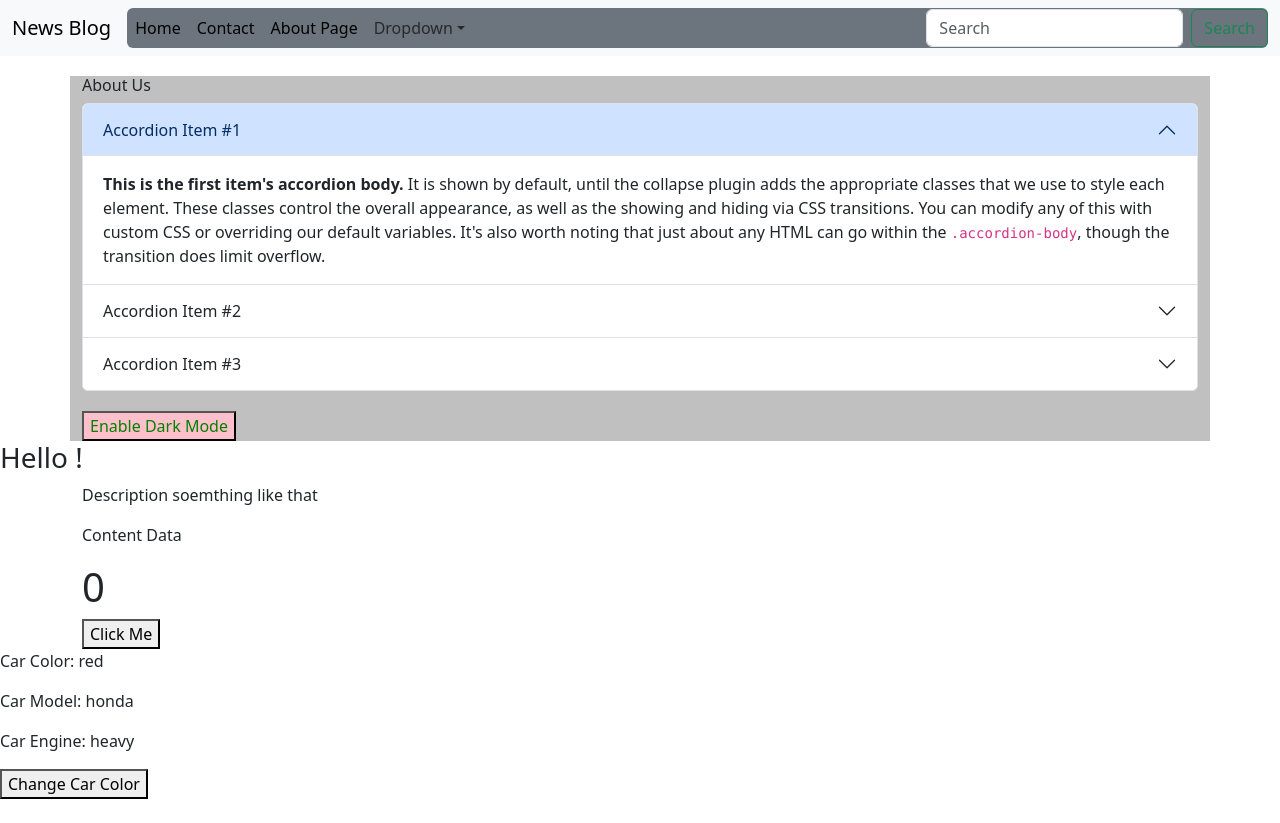
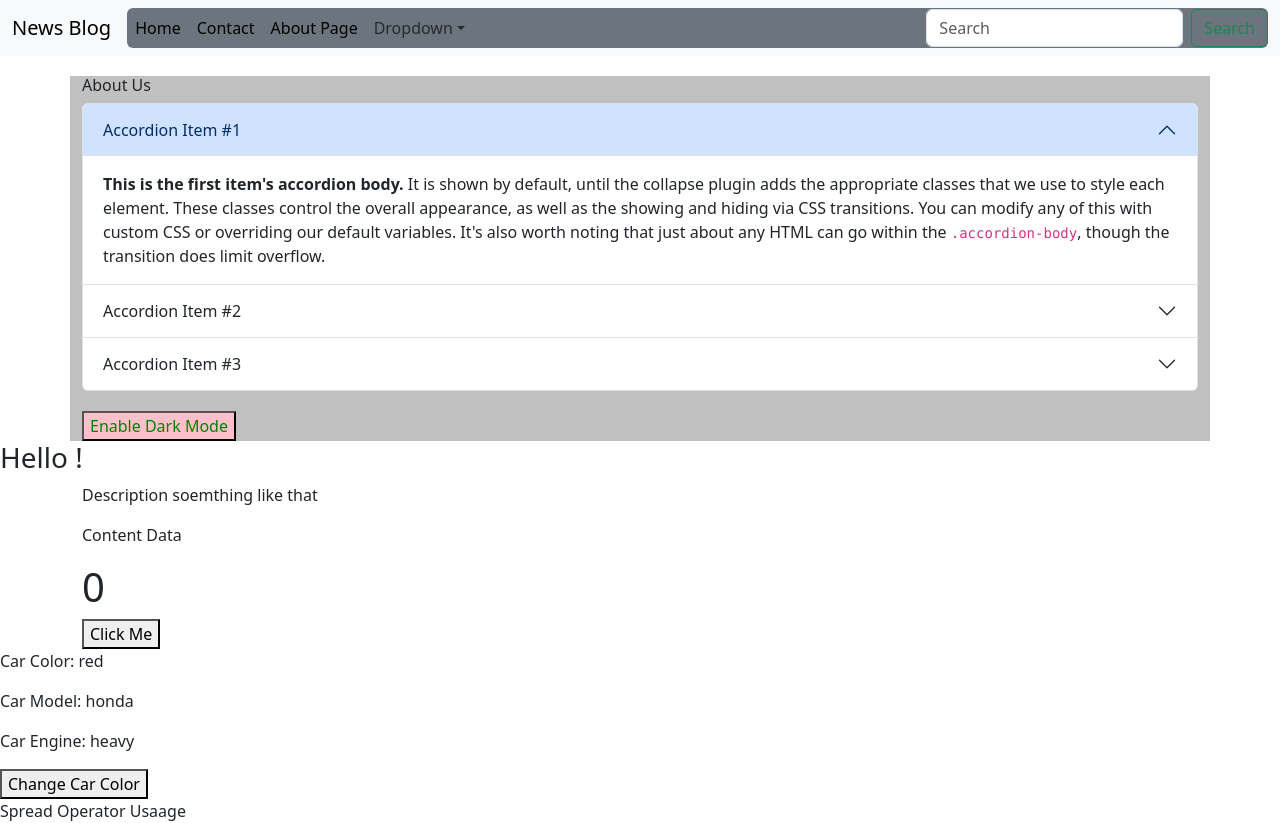
Before and after one commit to HMHAMMADAJMAL/Test-React-App, a React (Create React App) app: page / in a window 1280 px wide. Before the commit the page ends 800 px from the top, so only its background shows below. Built offline with nearby package versions, Linux system fonts and the light colour scheme.

Commit message:
spread operator and its uses

```diff
--- a/src/App.js
+++ b/src/App.js
@@ -3,6 +3,7 @@ import './App.css'
 import About from './components/About'
 import Content from './components/Content'
 import NavBar from './components/NavBar'
+import SpreadOprator from './components/SpreadOprator'
 import StateUpdateSpreadOperator from './components/StateUpdateSpreadOperator'
 let name = ''
 const App = () => {
@@ -16,6 +17,7 @@ const App = () => {
       </div>
       <Content />
       <StateUpdateSpreadOperator />
+      <SpreadOprator />
     </div>
   )
 }
--- /dev/null
+++ b/src/components/SpreadOprator.js
@@ -0,0 +1,31 @@
+import React from 'react'
+
+const SpreadOprator = () => {
+  //scenerio 1
+  //get full array
+  const fullname = ['one', 'two']
+  console.log(...fullname);
+
+  //scenerio 2
+  //concatenate two arrays in third array
+  const array1 = ['one', 'two', 'three'];
+  const array2 = ['four', 'five', 'six'];
+  const array3 = [...array1, ...array2];
+  console.log(array3);
+
+  //scenerio 3
+  //destructing of an array
+
+  const arrayy1 = ['one', 'two', 'three'];
+  const [first, ...remaining] = arrayy1;
+  console.log(first);
+  console.log(remaining);
+
+  return (
+    <div>
+      Spread Operator Usaage
+    </div>
+  )
+}
+
+export default SpreadOprator
```
